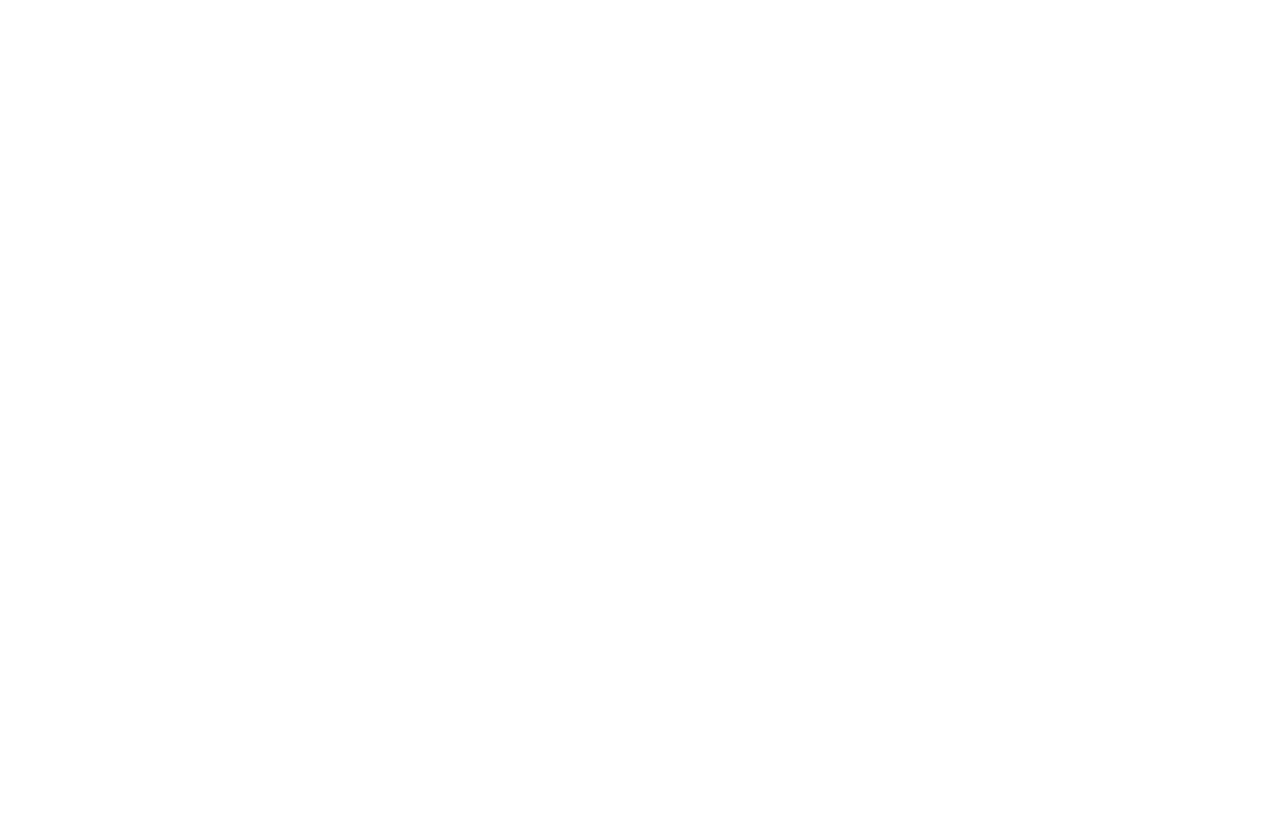
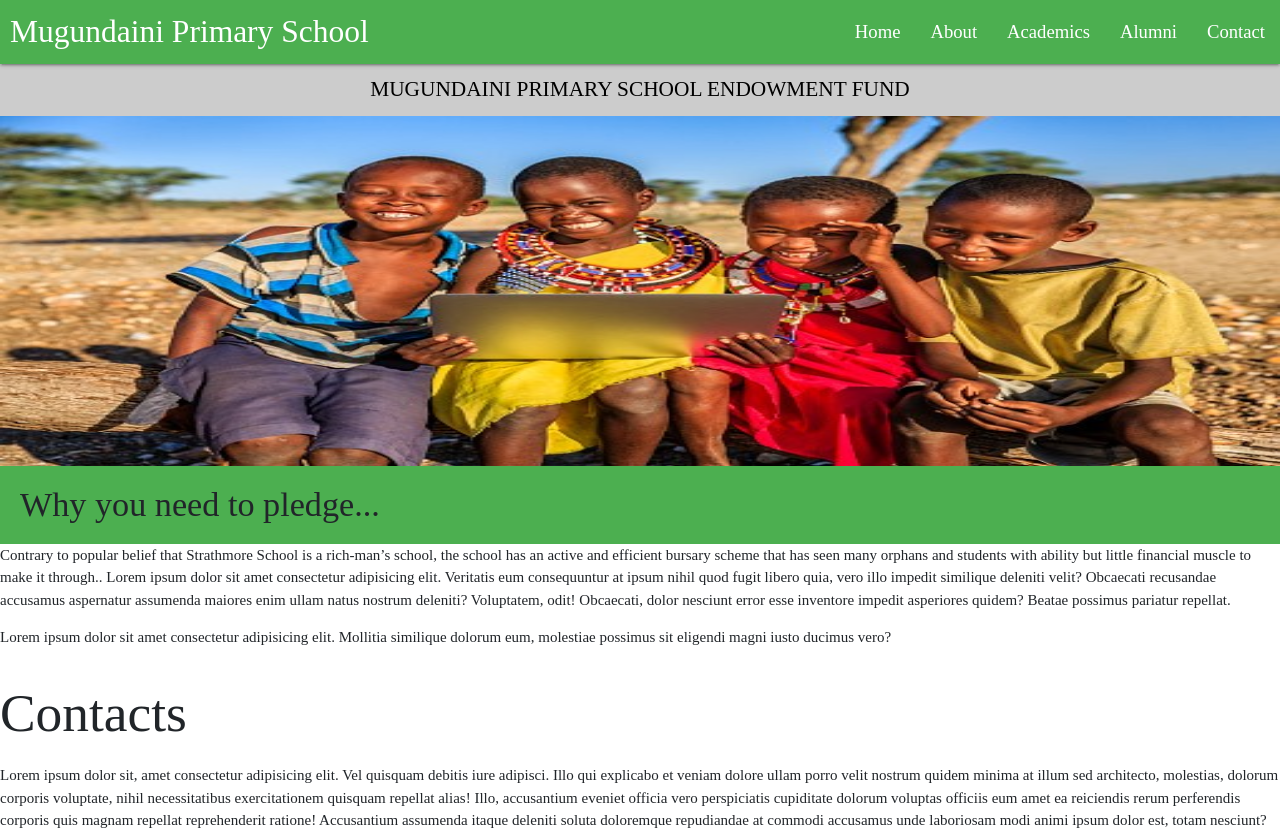
Before and after one commit to skndungu/Mugundaini-school-Funds-web, a plain HTML site: page index.html in a window 1280 px wide. Before the commit the page ends 800 px from the top, so only its background shows below. Drawn offline with nearby package versions, Linux system fonts and the light colour scheme.

Commit message:
added some css

```diff
--- a/css/style.css
+++ b/css/style.css
@@ -0,0 +1,31 @@
+body{
+    font-family: 'Times New Roman', Times, serif;
+    /* color: #eee; */
+}
+
+.brand-logo{
+    margin-left: 10px;
+}
+ul li a{
+font-size: 14pt;
+}
+
+.purpose{
+    background: #ccc;
+    font-size: 16pt;
+    width: 100%;
+    padding: 10px;
+    font-weight: 450px;
+    color: black;
+
+}
+
+img{
+    width: 100%;
+    height: 350px;
+}
+#pledge{
+    margin:0;
+    background: #4CAF50;
+    padding: 20px;
+}
--- a/index.html
+++ b/index.html
@@ -4,9 +4,62 @@
     <meta charset="UTF-8">
     <meta name="viewport" content="width=device-width, initial-scale=1.0">
     <meta http-equiv="X-UA-Compatible" content="ie=edge">
-    <title>Document</title>
+    <link href="https://stackpath.bootstrapcdn.com/bootstrap/4.1.3/css/bootstrap.min.css" rel="stylesheet" integrity="sha384-MCw98/SFnGE8fJT3GXwEOngsV7Zt27NXFoaoApmYm81iuXoPkFOJwJ8ERdknLPMO" crossorigin="anonymous">
+    <link rel="stylesheet" href="https://cdnjs.cloudflare.com/ajax/libs/materialize/1.0.0/css/materialize.min.css">
+    <script
+  src="https://code.jquery.com/jquery-3.3.1.min.js"
+  integrity="sha256-FgpCb/KJQlLNfOu91ta32o/NMZxltwRo8QtmkMRdAu8="
+  crossorigin="anonymous"></script>
+  <link rel="stylesheet" href="css/style.css">
+  <link href="https://stackpath.bootstrapcdn.com/font-awesome/4.7.0/css/font-awesome.min.css" rel="stylesheet" integrity="sha384-wvfXpqpZZVQGK6TAh5PVlGOfQNHSoD2xbE+QkPxCAFlNEevoEH3Sl0sibVcOQVnN" crossorigin="anonymous">
+
+    <title>Welcome to Mugundaini Financial Aid</title>
 </head>
 <body>
+    <div class="navbar-fixed">
+        <nav>
+          <div class="nav-wrapper green">
+            <a href="#!" class="brand-logo">Mugundaini  Primary School</a>
+            <ul class="right hide-on-med-and-down">
+              <li><a href="#home">Home</a></li>
+              <li><a href="#about">About</a></li>
+              <li><a href="#academics">Academics</a></li>
+              <li><a href="#alumni">Alumni</a></li>
+              <li id="contact"><a href="#contact">Contact</a></li>
+            </ul>
+          </div>
+        </nav>
+      </div>
+      <ul class="sidenav" id="mobile-demo">
+            <li><a href="#home">Home</a></li>
+            <li><a href="#about">About</a></li>
+            <li><a href="#academics">Academics</a></li>
+            <li><a href="#alumni">Alumni</a></li>
+            <li id="contact"><a>
+            <li><a href="#contact">Contact</a></li>
+          </ul>
 
+      <div class="purpose text-center">
+          <span>MUGUNDAINI PRIMARY SCHOOL ENDOWMENT FUND</span>
+      </div>
+
+      <img src="img/school2.jpg" alt="loading">
+
+      <h4 id="pledge">Why you need to pledge...</h4>
+      <p>Contrary to popular belief that Strathmore School is a rich-man’s school, the school has an active and efficient bursary scheme that has seen many orphans and students with ability but little financial muscle to make it through..  Lorem ipsum dolor sit amet consectetur adipisicing elit. Veritatis eum consequuntur at ipsum nihil quod fugit libero quia, vero illo impedit similique deleniti velit? Obcaecati recusandae accusamus aspernatur assumenda maiores enim ullam natus nostrum deleniti? Voluptatem, odit! Obcaecati, dolor nesciunt error esse inventore impedit asperiores quidem? Beatae possimus pariatur repellat.</p>
+      <p>Lorem ipsum dolor sit amet consectetur adipisicing elit. Mollitia similique dolorum eum, molestiae possimus sit eligendi magni iusto ducimus vero?</p>
+
+    <div id="contact">
+        <h2>Contacts</h2>
+        Lorem ipsum dolor sit, amet consectetur adipisicing elit. Vel quisquam debitis iure adipisci. Illo qui explicabo et veniam dolore ullam porro velit nostrum quidem minima at illum sed architecto, molestias, dolorum corporis voluptate, nihil necessitatibus exercitationem quisquam repellat alias! Illo, accusantium eveniet officia vero perspiciatis cupiditate dolorum voluptas officiis eum amet ea reiciendis rerum perferendis corporis quis magnam repellat reprehenderit ratione! Accusantium assumenda itaque deleniti soluta doloremque repudiandae at commodi accusamus unde laboriosam modi animi ipsum dolor est, totam nesciunt?
+    </div>
+
+
+      <script>
+        $(document).ready(function() {
+            $('.sidenav').sidenav();
+         });
+      </script>
+    <script src="https://cdnjs.cloudflare.com/ajax/libs/materialize/1.0.0/js/materialize.min.js"></script>
 </body>
 </html>
```
